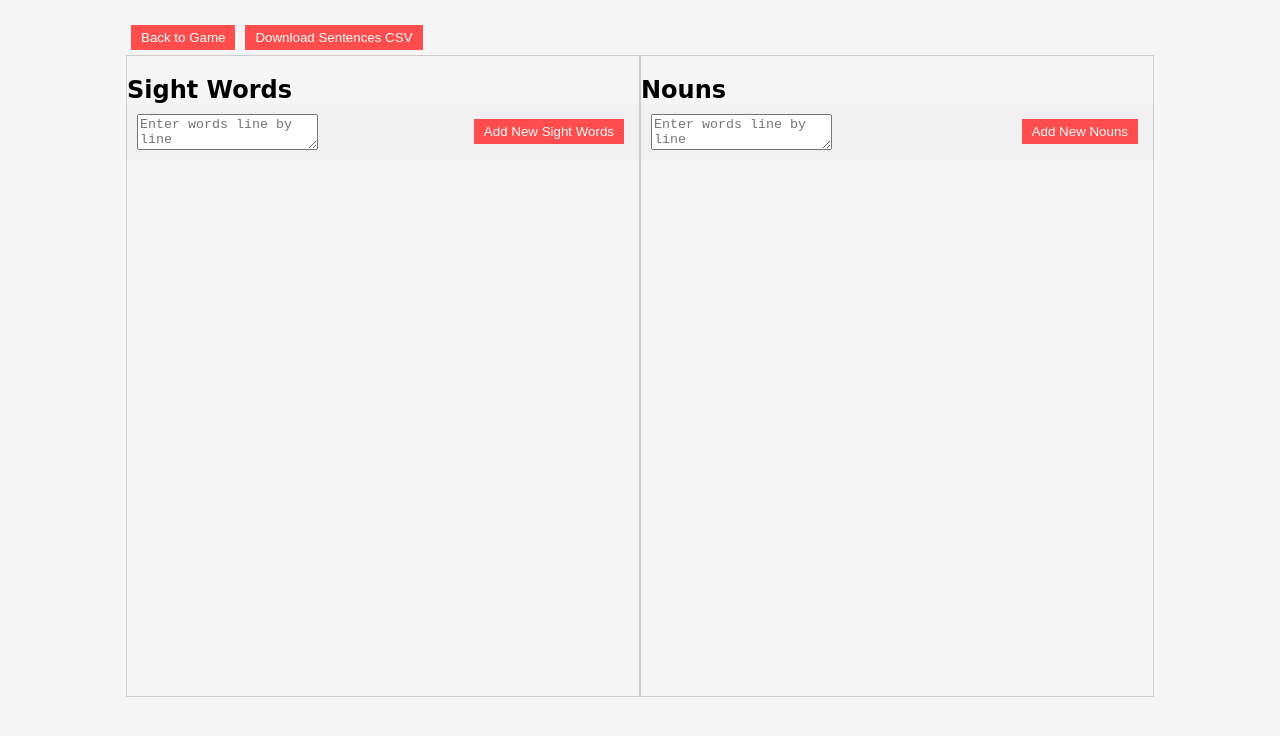
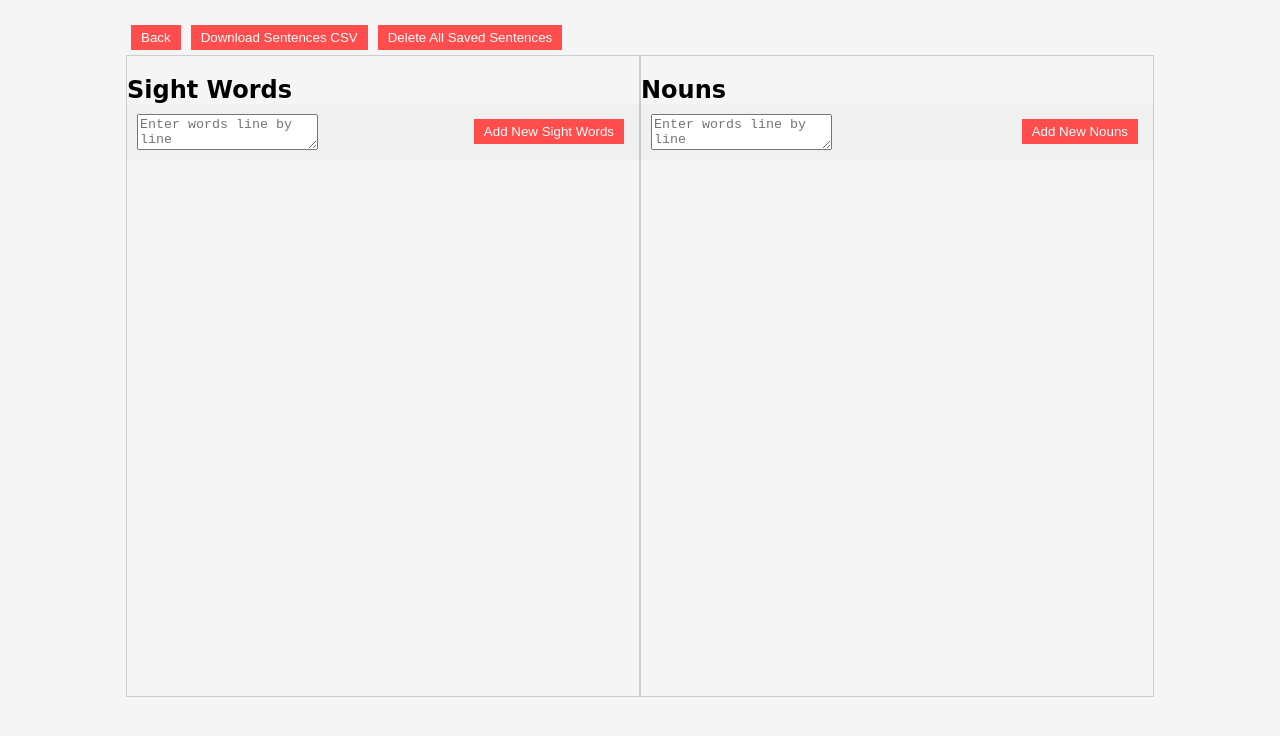
Before and after one commit to ClarkLach/KinderBuilder, a React (Vite) app: page /#/admin in a window 1280 px wide. Shown: the top 736 px of the page. Built offline with nearby package versions, Linux system fonts and the light colour scheme.

Commit message:
Copy-paste, nav buttons, delete csv

```diff
--- a/package.json
+++ b/package.json
@@ -1,6 +1,6 @@
 {
   "name": "kinderbuilder",
-  "version": "1.1.0",
+  "version": "1.2.0",
   "private": true,
   "main": "electron.js",
   "scripts": {
--- a/src/components/Trashcan/Trashcan.jsx
+++ b/src/components/Trashcan/Trashcan.jsx
@@ -2,7 +2,7 @@ import React, { useState } from "react";
 import "./trashcan.css";
 import trashcan from "../../assets/trashcan.png";
 
-function Trashcan({ clearSentence }) {
+function Trashcan({ clearSentence, popupString, useLocalStyles = true }) {
   const [isConfirmOpen, setIsConfirmOpen] = useState(false);
 
   const openConfirmPopup = () => {
@@ -24,7 +24,7 @@ function Trashcan({ clearSentence }) {
 
       {isConfirmOpen && (
         <div className="confirm-popup">
-          <p>Are you sure you want to delete?</p>
+          <p>{popupString}</p>
           <button onClick={handleDelete}>Yes</button>
           <button onClick={closeConfirmPopup}>No</button>
         </div>
--- a/src/pages/Admin/Admin.jsx
+++ b/src/pages/Admin/Admin.jsx
@@ -1,6 +1,7 @@
 import { useState, useEffect } from "react";
 import { useNavigate } from "react-router-dom";
 import "./admin.css";
+import Trashcan from "../../components/Trashcan/Trashcan";
 
 const Admin = () => {
   const [sightWords, setSightWords] = useState([]);
@@ -124,10 +125,33 @@ const Admin = () => {
     document.body.removeChild(link);
   };
 
+  const [isConfirmOpen, setIsConfirmOpen] = useState(false);
+
+    const openConfirmPopup = () => {
+      setIsConfirmOpen(true);
+    };
+
+    const closeConfirmPopup = () => {
+      setIsConfirmOpen(false);
+    };
+
+  const deleteOldSentences = () => {
+    localStorage.removeItem("savedSentences");
+    closeConfirmPopup(); // Close the confirmation popup
+  };
+
   return (
     <>
-    <button onClick={() => navigate("/game")}>Back to Game</button>
+    <button onClick={() => navigate("/")}>Back</button>
     <button onClick={handleDownloadSentences}>Download Sentences CSV</button>
+    <button onClick={openConfirmPopup}>Delete All Saved Sentences</button>
+    {isConfirmOpen && (
+        <div className="confirm-popup">
+          <p>Are you sure you want to delete all saved sentences? This action cannot be undone.</p>
+          <button onClick={deleteOldSentences}>Yes</button>
+          <button onClick={closeConfirmPopup}>No</button>
+        </div>
+    )}
     <div className="admin">
       <div className="admin-scrollable-container" id="sight-edit-container">
         <h2>Sight Words</h2>
--- a/src/pages/Game/Game.css
+++ b/src/pages/Game/Game.css
@@ -2,7 +2,6 @@
   -webkit-user-select: none; /* Safari */
   -ms-user-select: none; /* IE 10 and IE 11 */
   user-select: none; /* Standard syntax */
-
   font-family: 'Comic Sans MS', sans-serif;
   display: flex;
   justify-content: space-around;
@@ -76,6 +75,9 @@
   width: 33vw; /* Set the width to 33% */
   word-wrap: break-word; /* Allow the text to wrap within the specified width */
   white-space: pre-line;
+  user-select: text; /* Allow text selection */
+  -ms-user-select: text; /* IE 10 and IE 11 */
+  -webkit-user-select: text; /* Safari */
 }
 
 .confirm-popup button {
@@ -90,3 +92,10 @@
 .confirm-popup button:hover {
   background-color: #f0f0f0;
 }
+
+.back-button {
+  bottom: 0;
+  left: 0%;
+  position: absolute;
+  background-color: grey;
+}
--- a/src/pages/Game/Game.jsx
+++ b/src/pages/Game/Game.jsx
@@ -7,6 +7,7 @@ import Trashcan from "../../components/Trashcan/Trashcan";
 import Puncuation from "../../components/Puncuation/Puncuation";
 import Item from "../../components/Words/Item";
 import SentenceReader from "../../components/SentenceReader/SentenceReader";
+import { useNavigate } from "react-router-dom";
 
 // dnd-kit imports
 import {
@@ -29,6 +30,7 @@ function Game() {
   // Adding/Removing words from sentence
   const [sentence, setSentence] = useState([]);
   const [count, setCount] = useState(0);
+  const navigate = useNavigate();
 
   function capitalizeFirstLetter(arr) {
     if (arr.length > 0) {
@@ -126,8 +128,9 @@ function Game() {
         </DndContext>
 
         <Puncuation onWordClick={addWordToSentence} />
+        <button onClick={() => navigate("/")} className="back-button">Back</button>
         <SentenceReader sentence={sentence} />
-        <Trashcan clearSentence={clearSentence} />
+        <Trashcan clearSentence={clearSentence} popupString="Are you sure you want to delete?" />
       </div>
 
       <Nouns addWordToSentence={addWordToSentence} />
```
Also changed, not shown: src/pages/Admin/admin.css (line endings or trailing spaces), 1 other file (tests, documents, lock files or other folders).
